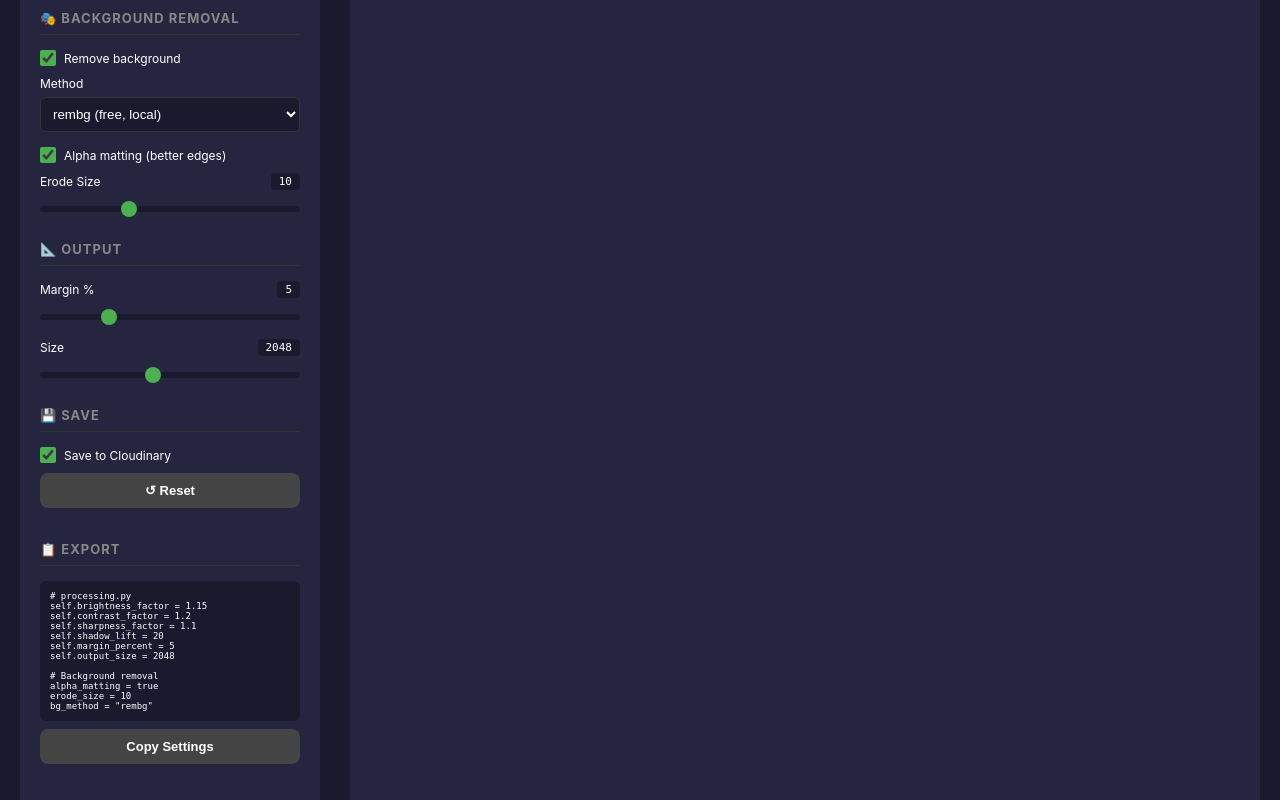
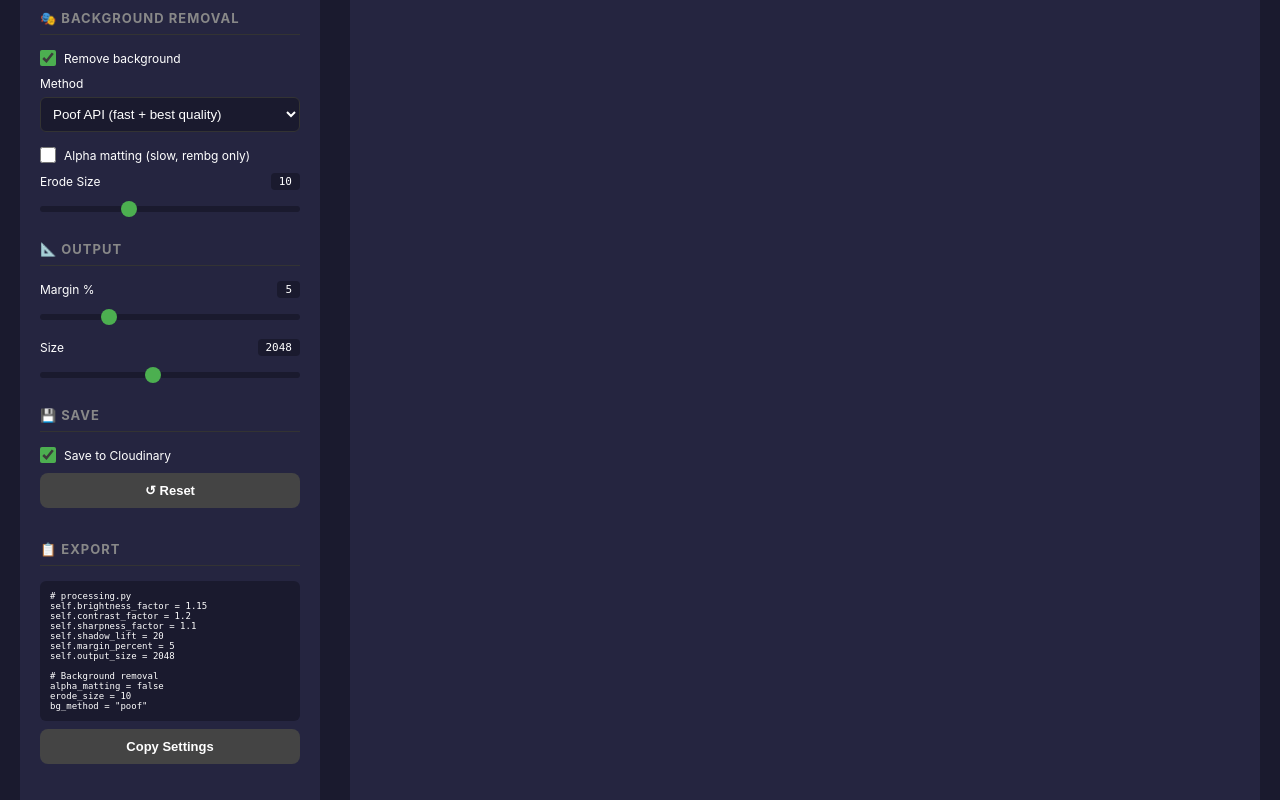
Before and after one commit to smartpneucontact-sketch/Product_picture_queue, a Flask app: page /lab in a window 1280 px wide. Shown: the part 452-1252 px from the top of the page. Run offline with Flask 3, Linux system fonts and the light colour scheme; data that the repository does not hold is empty.

Commit message:
Use Poof API by default (fast), disable alpha_matting

```diff
--- a/templates/lab.html
+++ b/templates/lab.html
@@ -508,15 +508,15 @@
                     <div class="control-group" style="margin-top: 10px;">
                         <label>Method</label>
                         <select id="bgMethod" style="width: 100%; padding: 8px; border-radius: 6px; background: #1a1a2e; color: #fff; border: 1px solid #333;">
-                            <option value="auto">Auto (Poof → rembg)</option>
-                            <option value="poof">Poof API (best quality)</option>
-                            <option value="rembg" selected>rembg (free, local)</option>
+                            <option value="poof" selected>Poof API (fast + best quality)</option>
+                            <option value="rembg">rembg (free, local)</option>
+                            <option value="auto">Auto (Poof → rembg fallback)</option>
                         </select>
                     </div>
 
                     <div class="checkbox-group" style="margin-top: 10px;">
-                        <input type="checkbox" id="alphaMatting" checked>
-                        <label for="alphaMatting">Alpha matting (better edges)</label>
+                        <input type="checkbox" id="alphaMatting">
+                        <label for="alphaMatting">Alpha matting (slow, rembg only)</label>
                     </div>
 
                     <div class="control-group">
@@ -897,9 +897,9 @@ bg_method = "${s.bg_method}"`;
             });
 
             checkboxes.removeBg.checked = true;
-            checkboxes.alphaMatting.checked = true;
+            checkboxes.alphaMatting.checked = false;  // Off by default (too slow)
             checkboxes.saveToCloud.checked = true;
-            bgMethodSelect.value = 'rembg';
+            bgMethodSelect.value = 'poof';  // Poof is fast + high quality
 
             updateSettingsCode();
         });
```
Also changed, not shown: processing.py (+5 -3 lines), 1 other file.
